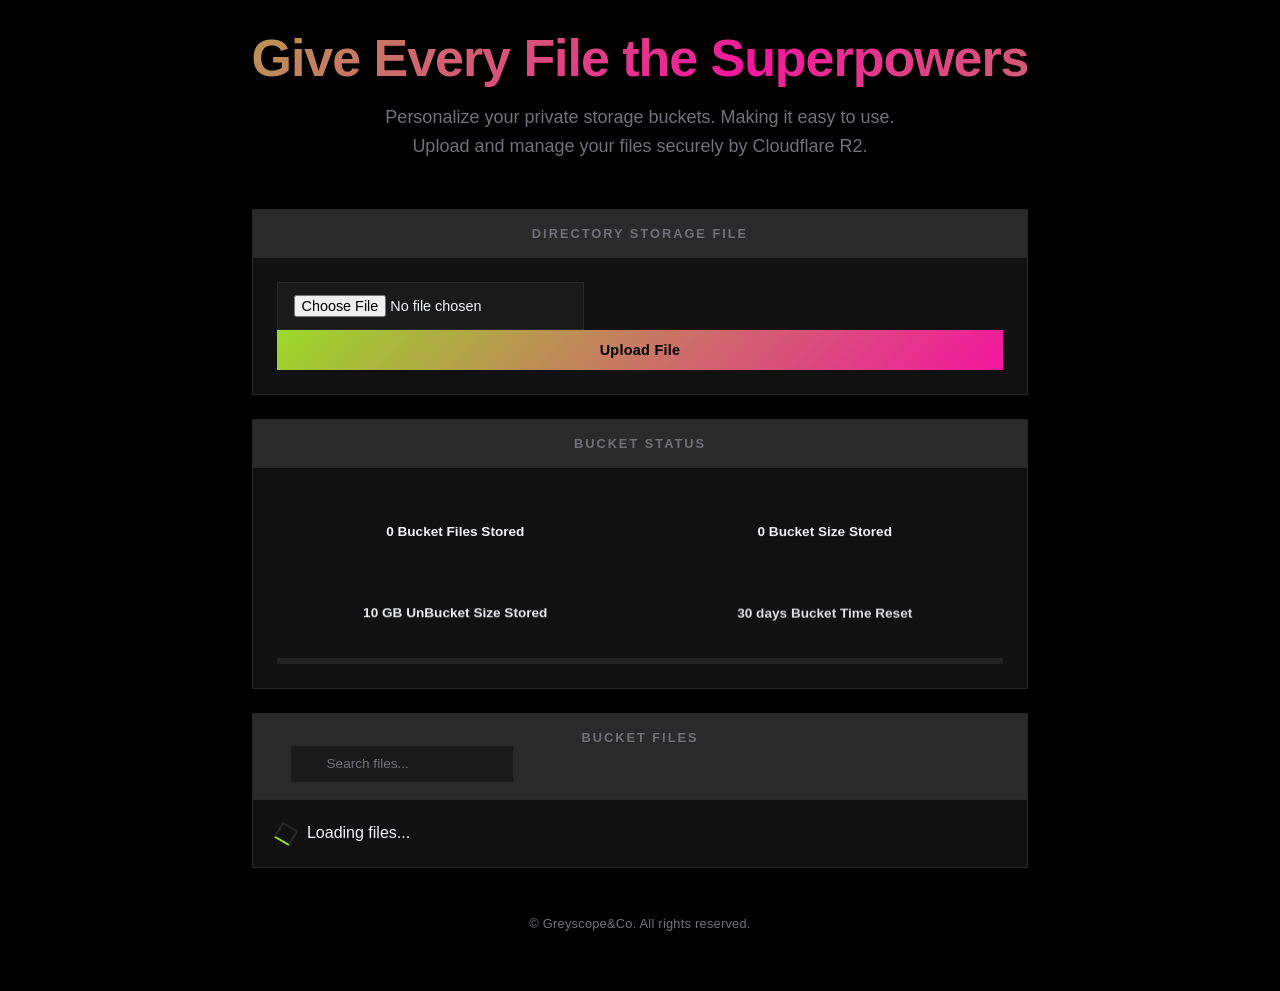
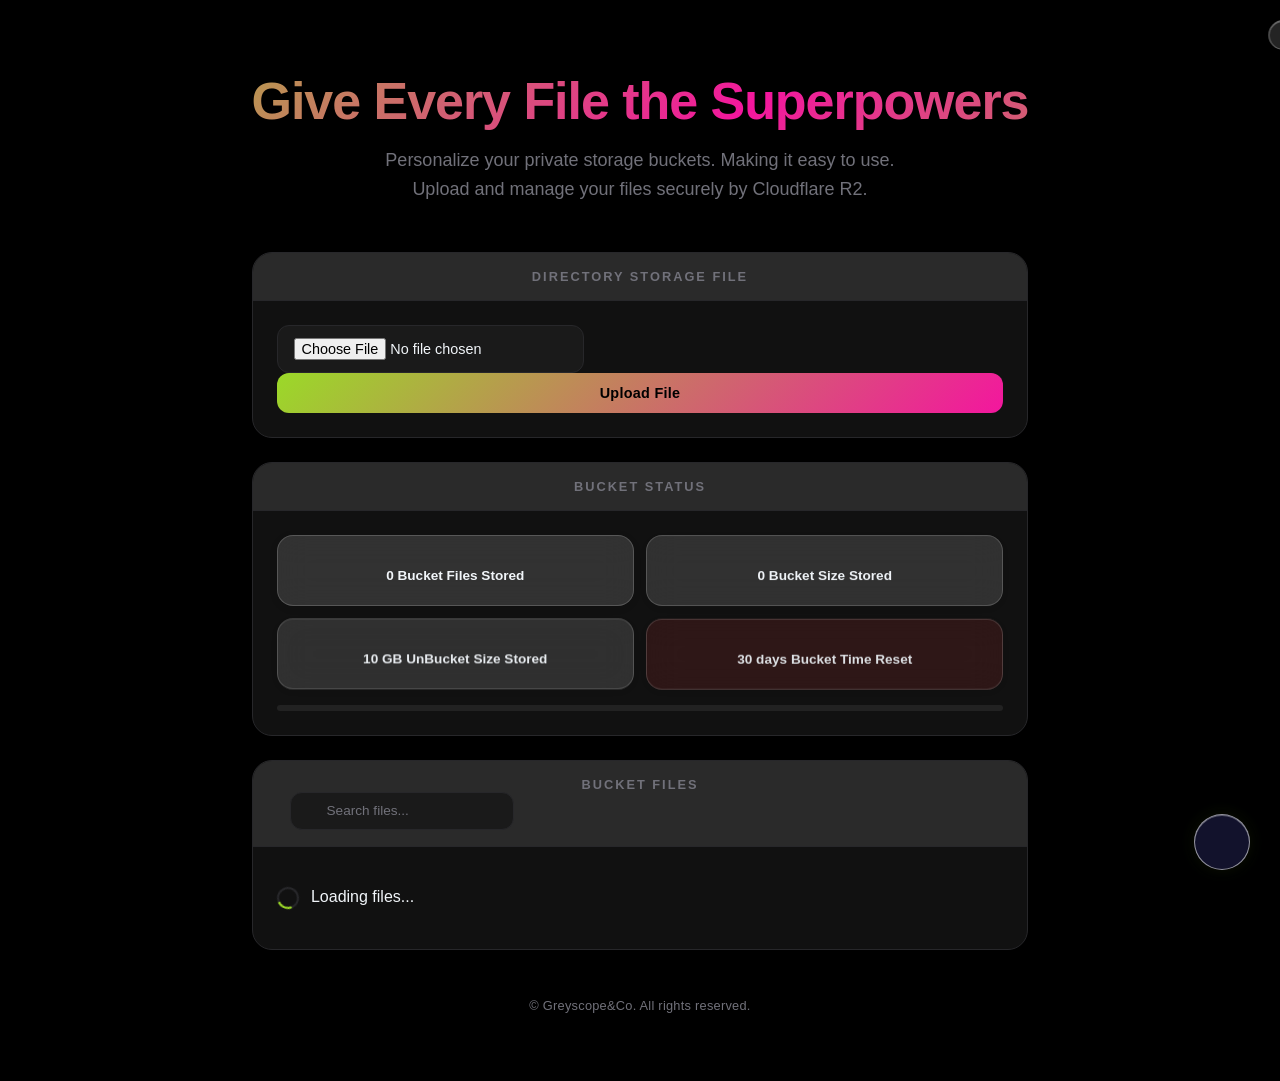

feat: dark theme with inline glass tokens, noise grain canvas, grey card headers

--- a/frontend/style.css
+++ b/frontend/style.css
@@ -1,10 +1,5 @@
-/* Liquid Glass Design Tokens */
-@import '../.github/skills/my-liquid-glass/tokens.css';
-
-/* ─────────────────────────────────────────────────────────────
-   PROJECT TOKENS
-   ───────────────────────────────────────────────────────────── */
 :root {
+    /* Project */
     --primary: #9bd928;
     --primary-hover: #b8f04a;
     --secondary: #f3169e;
@@ -18,12 +13,91 @@
     --border-color: #27272a;
     --border-subtle: #1e1e22;
     --gradient-1: linear-gradient(135deg, #9bd928, #f3169e);
-    --gradient-brand: linear-gradient(135deg, rgba(155, 217, 40, 0.15), rgba(243, 22, 158, 0.15));
     --glow-primary: rgba(155, 217, 40, 0.35);
-    --glow-secondary: rgba(243, 22, 158, 0.35);
+
+    /* Glass blur */
+    --glass-blur-sm-raw: 8px;
+    --glass-blur-md-raw: 16px;
+    --glass-blur-lg-raw: 28px;
+    --glass-blur-xl-raw: 48px;
+    --glass-blur-sm: blur(8px);
+    --glass-blur-md: blur(16px);
+    --glass-blur-lg: blur(28px);
+    --glass-blur-xl: blur(48px);
+
+    /* Glass background */
+    --glass-bg: rgba(255, 255, 255, 0.14);
+    --glass-bg-hover: rgba(255, 255, 255, 0.22);
+    --glass-bg-active: rgba(255, 255, 255, 0.30);
+    --glass-container-bg: rgba(255, 255, 255, 0.08);
+    --glass-fallback-bg: rgba(240, 240, 245, 0.92);
+    --glass-fallback-border: rgba(0, 0, 0, 0.10);
+
+    /* Glass border */
+    --glass-border: rgba(255, 255, 255, 0.35);
+    --glass-border-subtle: rgba(255, 255, 255, 0.18);
+    --glass-border-strong: rgba(255, 255, 255, 0.55);
+
+    /* Glass shadow */
+    --glass-shadow-sm: 0 2px 8px rgba(0,0,0,0.08), 0 1px 2px rgba(0,0,0,0.06);
+    --glass-shadow-md: 0 4px 16px rgba(0,0,0,0.10), 0 1px 4px rgba(0,0,0,0.08), inset 0 1px 0 rgba(255,255,255,0.25);
+    --glass-shadow-lg: 0 8px 32px rgba(0,0,0,0.14), 0 2px 8px rgba(0,0,0,0.10), inset 0 1px 0 rgba(255,255,255,0.30);
+    --glass-shadow-xl: 0 16px 48px rgba(0,0,0,0.18), 0 4px 16px rgba(0,0,0,0.12), inset 0 1px 0 rgba(255,255,255,0.35);
+
+    /* Glass radius */
+    --glass-radius-xs: 8px;
+    --glass-radius-sm: 12px;
+    --glass-radius-md: 16px;
+    --glass-radius-lg: 20px;
+    --glass-radius-xl: 24px;
+    --glass-radius-2xl: 32px;
+    --glass-radius-full: 9999px;
+
+    /* Glass tint */
+    --glass-tint-brand: rgba(99, 102, 241, 0.18);
+    --glass-tint-brand-prominent: rgba(99, 102, 241, 0.30);
+    --glass-tint-success: rgba(34, 197, 94, 0.15);
+    --glass-tint-warning: rgba(234, 179, 8, 0.15);
+    --glass-tint-danger: rgba(239, 68, 68, 0.15);
+    --glass-tint-neutral: rgba(148, 163, 184, 0.12);
+
+    /* Glass transition & filter */
+    --glass-transition-fast: all 120ms cubic-bezier(0.25, 0.46, 0.45, 0.94);
+    --glass-transition-base: all 200ms cubic-bezier(0.25, 0.46, 0.45, 0.94);
+    --glass-transition-slow: all 350ms cubic-bezier(0.25, 0.46, 0.45, 0.94);
+    --glass-transition-spring: all 400ms cubic-bezier(0.34, 1.56, 0.64, 1);
+    --glass-saturate: saturate(1.4);
+    --glass-filter-combined-md: blur(16px) saturate(1.4);
+    --glass-filter-combined-lg: blur(28px) saturate(1.6);
+}
+
+@media (prefers-color-scheme: dark) {
+  :root {
+    --glass-bg: rgba(20, 20, 30, 0.55);
+    --glass-bg-hover: rgba(30, 30, 45, 0.65);
+    --glass-bg-active: rgba(40, 40, 60, 0.72);
+    --glass-container-bg: rgba(15, 15, 25, 0.40);
+    --glass-fallback-bg: rgba(20, 20, 35, 0.95);
+    --glass-fallback-border: rgba(255, 255, 255, 0.08);
+    --glass-border: rgba(255, 255, 255, 0.12);
+    --glass-border-subtle: rgba(255, 255, 255, 0.07);
+    --glass-border-strong: rgba(255, 255, 255, 0.22);
+    --glass-shadow-sm: 0 2px 8px rgba(0,0,0,0.25), 0 1px 2px rgba(0,0,0,0.20);
+    --glass-shadow-md: 0 4px 16px rgba(0,0,0,0.35), 0 1px 4px rgba(0,0,0,0.25), inset 0 1px 0 rgba(255,255,255,0.08);
+    --glass-shadow-lg: 0 8px 32px rgba(0,0,0,0.45), 0 2px 8px rgba(0,0,0,0.30), inset 0 1px 0 rgba(255,255,255,0.10);
+    --glass-shadow-xl: 0 16px 48px rgba(0,0,0,0.55), 0 4px 16px rgba(0,0,0,0.38), inset 0 1px 0 rgba(255,255,255,0.12);
+    --glass-tint-brand: rgba(129, 140, 248, 0.18);
+    --glass-tint-brand-prominent: rgba(129, 140, 248, 0.28);
+    --glass-tint-success: rgba(74, 222, 128, 0.14);
+    --glass-tint-warning: rgba(250, 204, 21, 0.14);
+    --glass-tint-danger: rgba(248, 113, 113, 0.14);
+    --glass-tint-neutral: rgba(100, 116, 139, 0.14);
+  }
 }
 
 /* ─────────────────────────────────────────────────────────────
+   RESET & BASE
+   ───────────────────────────────────────────────────────────── */
    RESET & BASE
    ───────────────────────────────────────────────────────────── */
 * {
